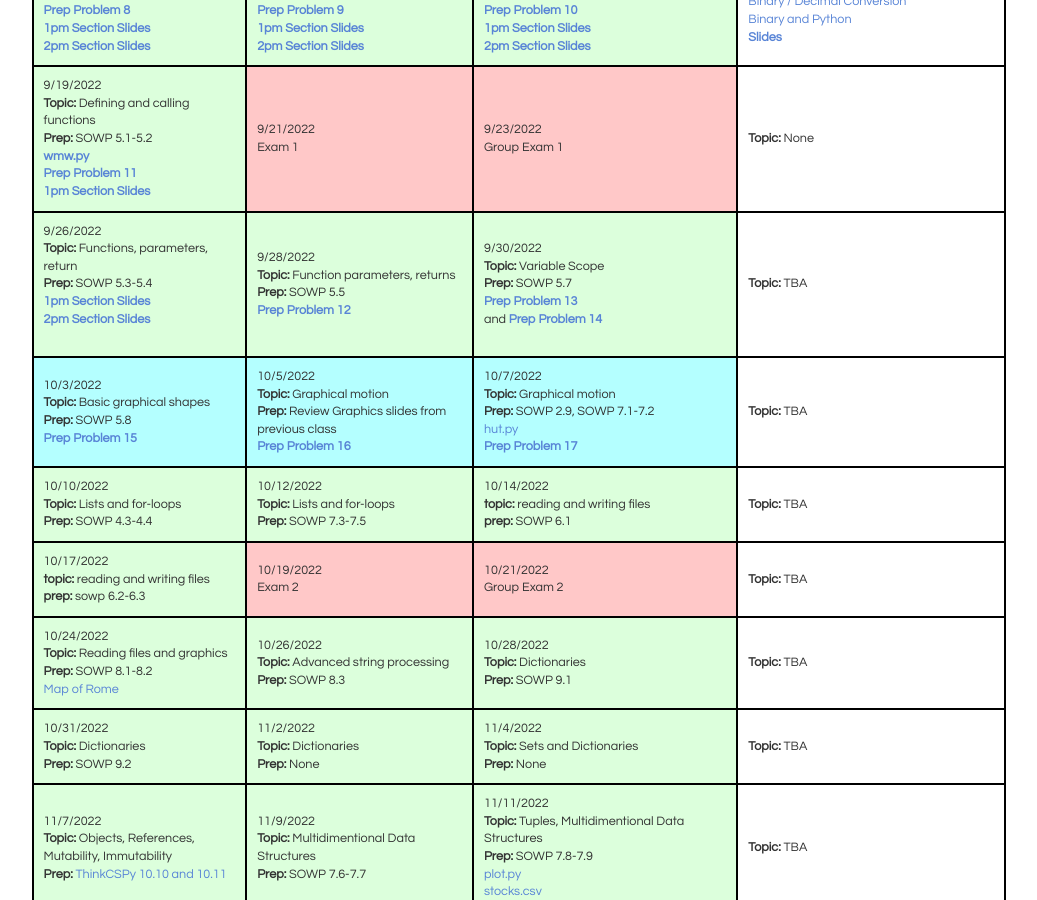
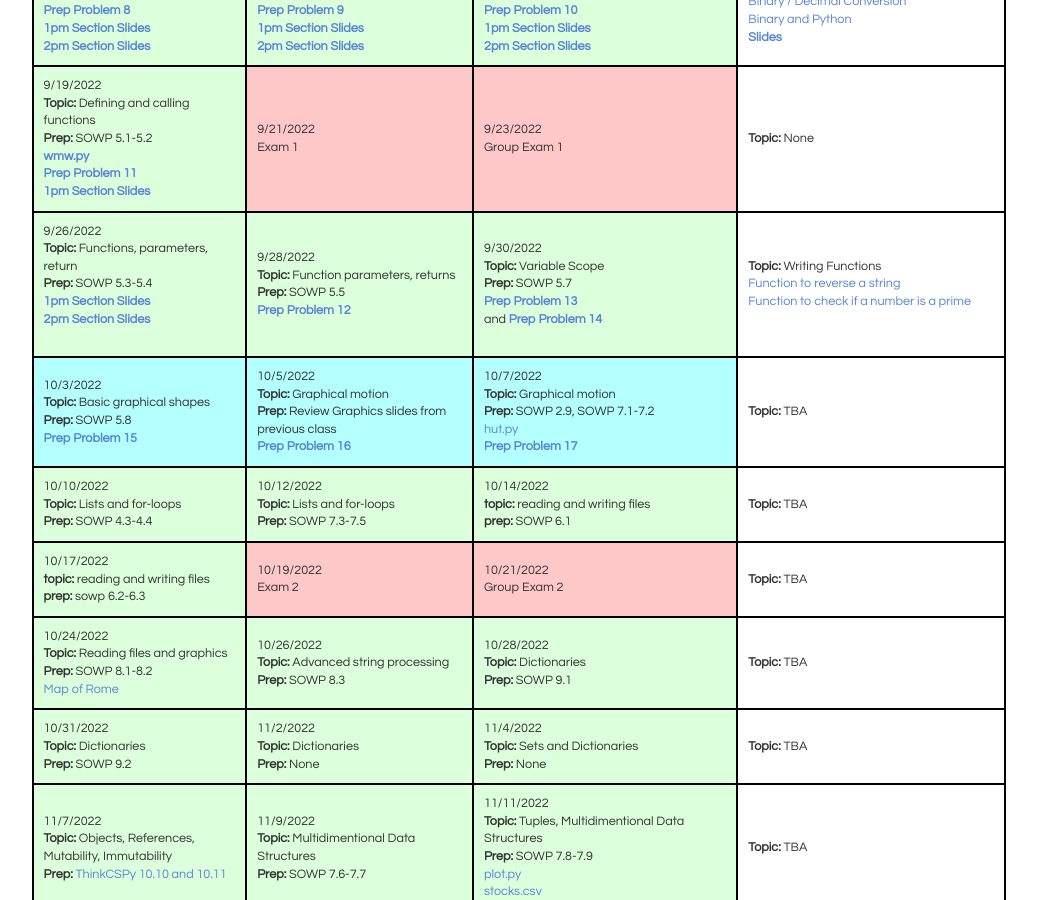
Before and after one commit to bddicken/cs110fall2022website, a Jekyll site: the page built from schedule/index.md, in a window 1280 px wide and 900 px high, scrolled down 788 px. Shown: the whole window, without its empty margins (121-1158 px from the left). Built offline with Jekyll 4.4.1, drawn with Linux system fonts in a browser that asks for light colours.

Commit message:
added links to videos

```diff
--- a/schedule/index.md
+++ b/schedule/index.md
@@ -222,7 +222,9 @@ The <b>Prep</b> for each day indicates the work you need to have completed <b>BE
     <a href="../preps/14/"><b>Prep Problem 14</b></a> <br/>
   </td>
   <td>
-    <b>Topic:</b> TBA
+    <b>Topic:</b> Writing Functions <br/>
+    <a href="https://www.youtube.com/watch?v=2KEfk5jS0ZA">Function to reverse a string</a> <br/>
+    <a href="https://youtu.be/D2L1OkVdfio">Function to check if a number is a prime</a> <br/>
   </td>
 </tr>
 
```
